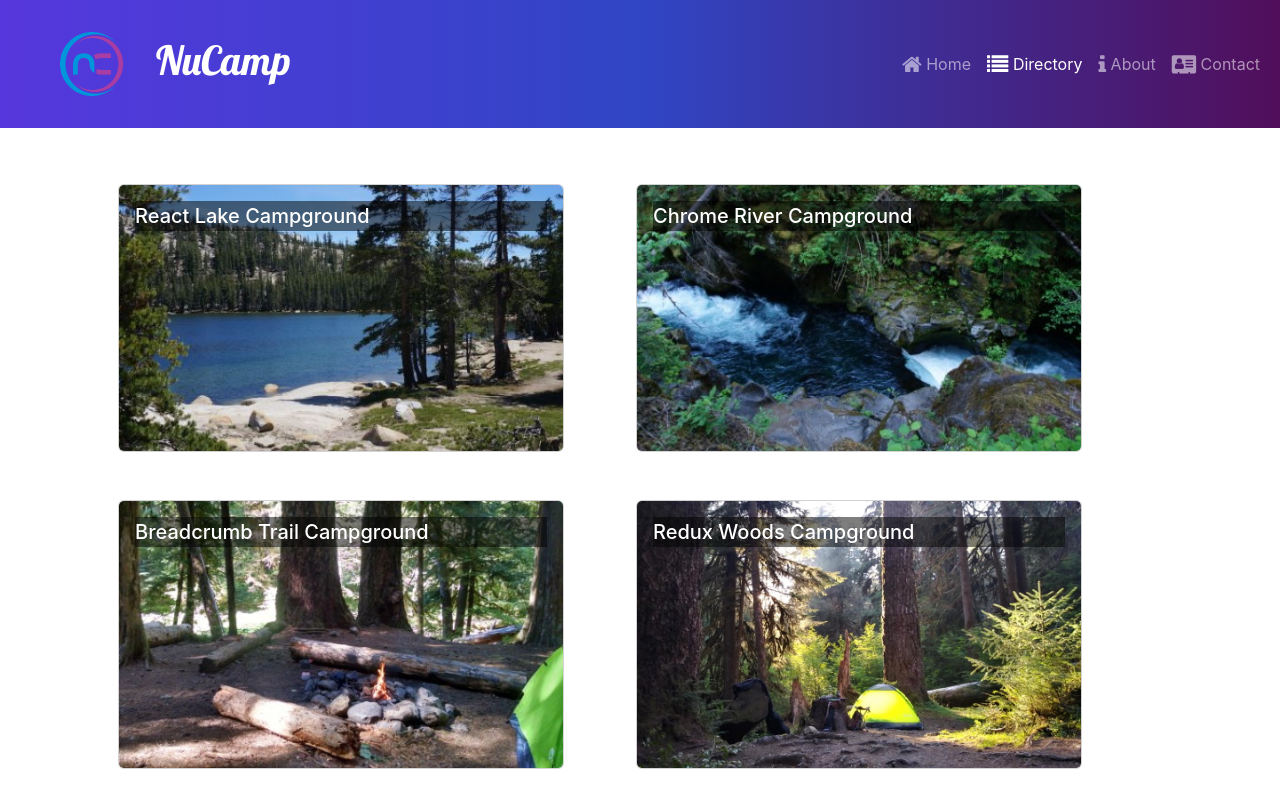
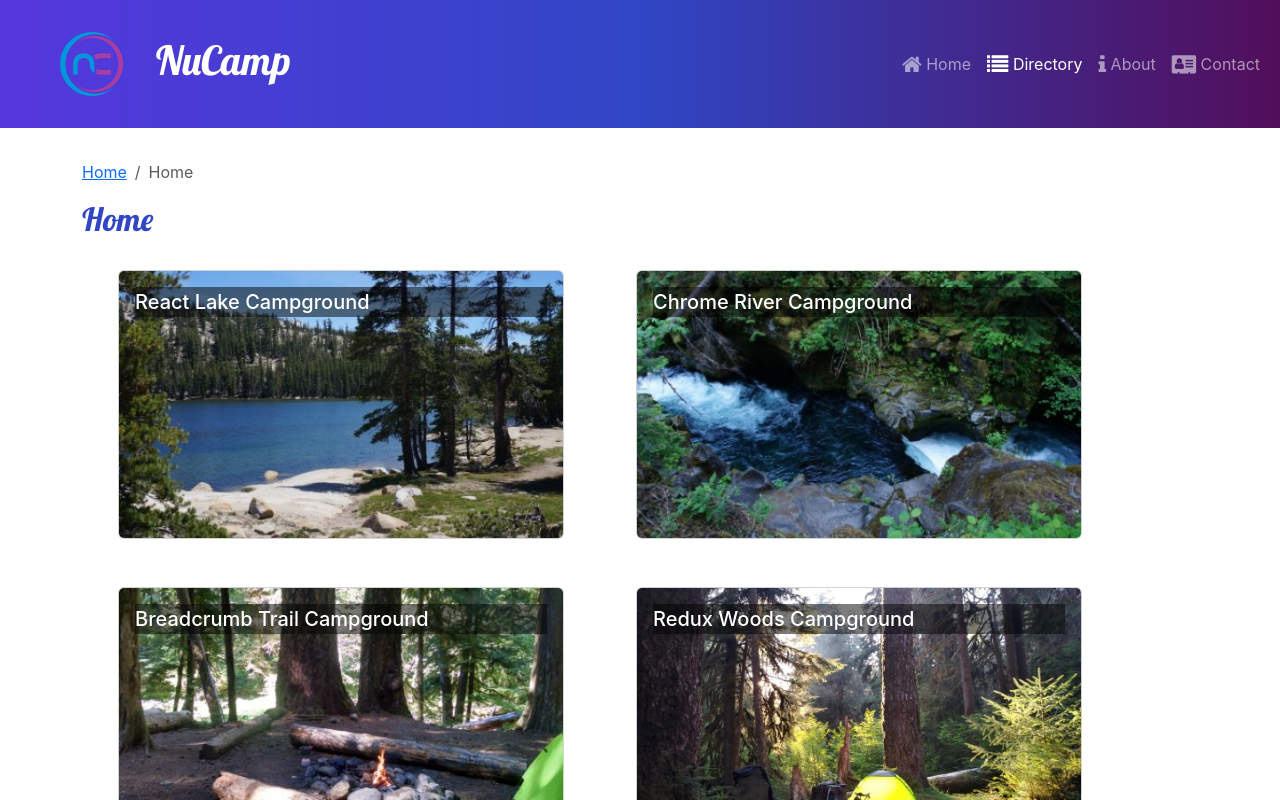
Before and after one commit to brandontaylor1/nucamp-react, a React (Create React App) app: page /directory in a window 1280 px wide. Shown: the top 800 px of the page. Built offline with nearby package versions, Linux system fonts and the light colour scheme.

Commit message:
Add Breadcrumbs, Subheader to site

```diff
--- /dev/null
+++ b/src/components/SubHeader.js
@@ -0,0 +1,27 @@
+import React from "react";
+import { Col, Row, Breadcrumb, BreadcrumbItem } from 'reactstrap';
+import { Link } from 'react-router-dom';
+
+const SubHeader = ({current, detail}) => {
+    return (
+        <Row>
+            <Col>
+                <Breadcrumb>
+                    <BreadcrumbItem>
+                        <Link to='/'>Home</Link>
+                    </BreadcrumbItem>
+                        {detail && (
+                            <BreadcrumbItem>
+                                <Link to='/directory'>Directory</Link>
+                            </BreadcrumbItem>
+                        )}
+                        <BreadcrumbItem active>{current}</BreadcrumbItem>
+                </Breadcrumb>
+                <h2>{current}</h2>
+            </Col>
+        </Row>
+    )
+}
+
+
+export default SubHeader
--- a/src/pages/CampsiteDetailPage.js
+++ b/src/pages/CampsiteDetailPage.js
@@ -3,6 +3,7 @@
 import { selectCampsiteById } from '../features/campsites/campsitesSlice';
 import CampsiteDetail from '../features/campsites/CampsiteDetail';
 import CommentsList from '../features/comments/CommentsList';
+import SubHeader from '../components/SubHeader';
 
 
 const CampsiteDetailPage = () => {
@@ -11,6 +12,7 @@
 
     return (
         <Container>
+        <SubHeader current={campsite.name} detail={true} />
             <Row>
                 <CampsiteDetail campsite={campsite} />
                 <CommentsList campsiteId={campsiteId} />
--- a/src/pages/CampsitesDirectoryPage.js
+++ b/src/pages/CampsitesDirectoryPage.js
@@ -1,9 +1,11 @@
 import { Container } from 'reactstrap'
 import CampsitesList from '../features/campsites/CampsitesList';
+import SubHeader from '../components/SubHeader';
 
 const CampsitesDirectoryPage = () => {
         return (
             <Container>
+                <SubHeader current='Home' />
                 <CampsitesList />
             </Container>
         )
```
